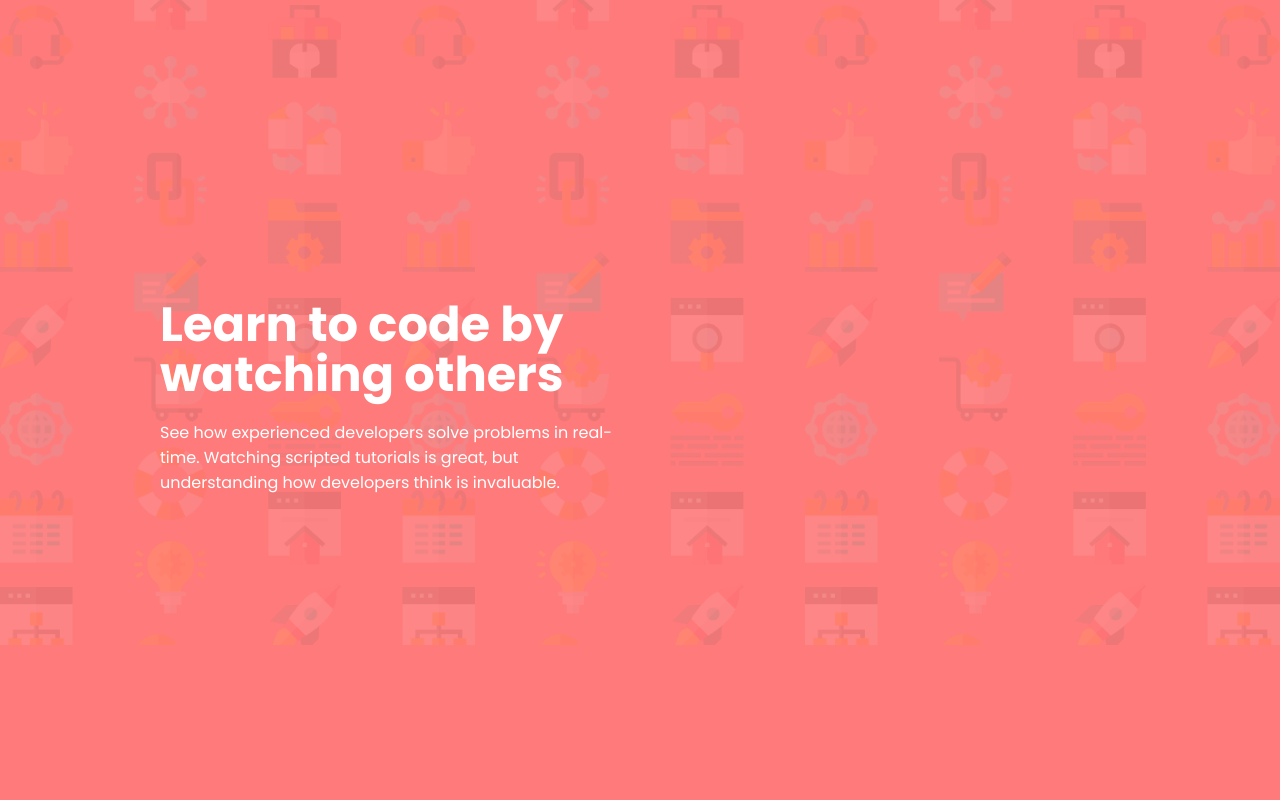
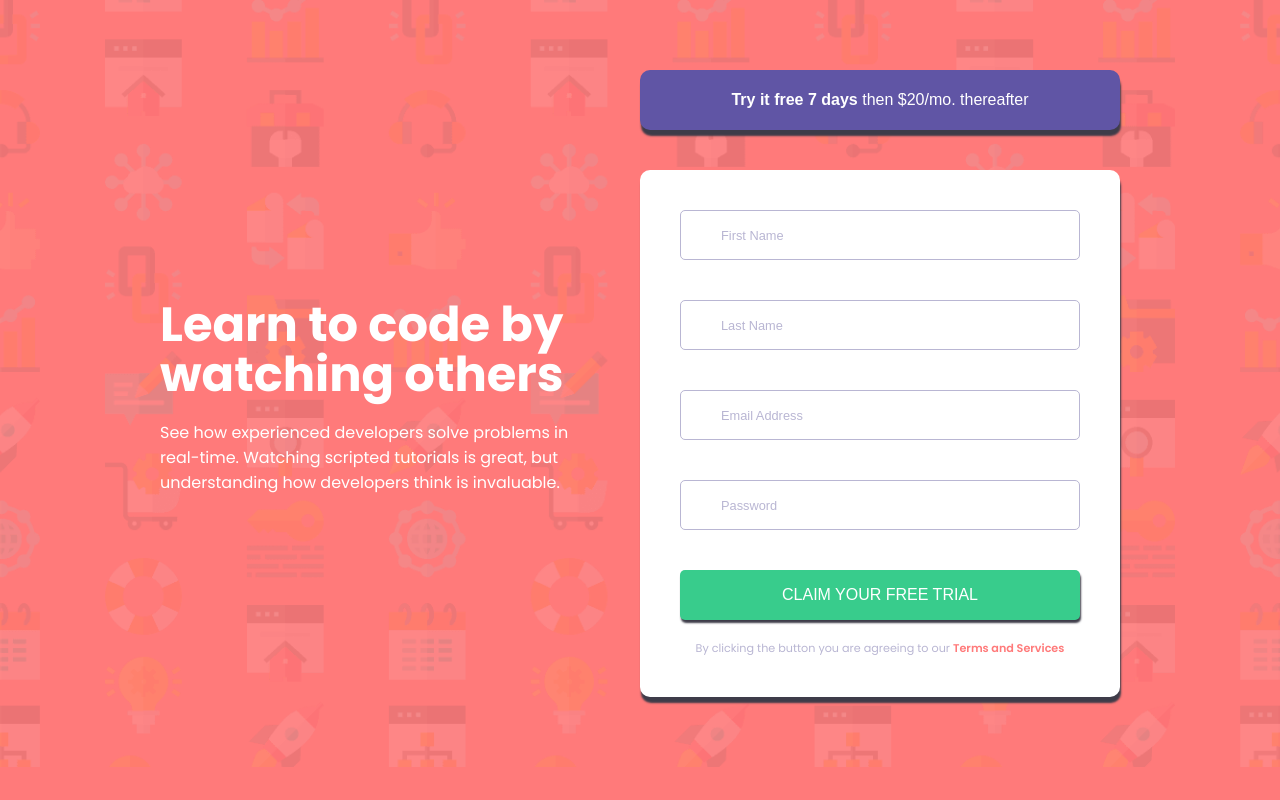
Before and after one commit to hosamelshazly92/intro-component-with-signup-form, a plain HTML site: page index.html in a window 1280 px wide. Drawn offline with Linux system fonts and the light colour scheme.

Commit message:
create right section

```diff
--- a/index.html
+++ b/index.html
@@ -28,7 +28,35 @@
             </div>
         </section>
 
-        <section class="right"></section>
+        <section class="right">
+            <button><strong>Try it free 7 days</strong> then $20/mo. thereafter</button>
+
+            <form>
+                <label id="first-label" for="first-name"></label>
+                <input id="first-name" class="first-name" type="text" name="first-name" placeholder="First Name">
+
+                <div class="hint"></div>
+
+                <label id="last-label" for="last-name"></label>
+                <input id="last-name" class="last-name" type="text" name="last-name" placeholder="Last Name">
+
+                <div class="hint"></div>
+
+                <label id="email-label" for="email"></label>
+                <input id="email" class="email" type="email" name="email" placeholder="Email Address">
+
+                <div class="hint"></div>
+
+                <label id="password-label" for="password"></label>
+                <input id="password" class="password" type="password" name="password" placeholder="Password">
+
+                <div class="hint"></div>
+
+                <input id="submit" class="submit" type="submit" value="CLAIM YOUR FREE TRIAL">
+
+                <p>By clicking the button you are agreeing to our <span class="span">Terms and Services</span></p>
+            </form>
+        </section>
     </main>
 
 </body></html>
--- a/stylesheet.scss
+++ b/stylesheet.scss
@@ -4,6 +4,7 @@ $Green: hsl(154, 59%, 51%);
 $Blue: hsl(248, 32%, 49%);
 $Dark-Blue: hsl(249, 10%, 26%);
 $Grayish-Blue: hsl(246, 25%, 77%);
+$White: #fff;
 
 //Typography
 $Font-size: 16px;
@@ -15,6 +16,24 @@ sans-serif;
     padding: 0;
     margin: 0;
     box-sizing: border-box;
+}
+
+%input {
+    width: 100%;
+    height: 50px;
+    border: 1px solid $Grayish-Blue;
+    border-radius: 5px;
+    padding-left: 40px;
+
+    &::placeholder {
+        font-size: 0.8rem;
+        color: $Grayish-Blue;
+    }
+}
+
+%hint {
+    width: 100%;
+    height: 40px;
 }
 
 body {
@@ -33,10 +52,11 @@ body {
         .left {
             float: left;
             width: 50%;
+            padding-right: 70px;
 
             .mid {
                 margin-top: 230px;
-                color: #fff;
+                color: $White;
 
                 h1 {
                     font-size: 3rem;
@@ -52,7 +72,70 @@ body {
 
         .right {
             float: right;
-            width: 100%;
+            width: 50%;
+            text-align: center;
+
+            button {
+                width: 100%;
+                height: 60px;
+                border: none;
+                border-radius: 10px;
+                background-color: $Blue;
+                color: $White;
+                font-size: 1rem;
+                box-shadow: 1px 6px 2px $Dark-Blue;
+            }
+
+            form {
+                width: 100%;
+                background-color: $White;
+                border-radius: 10px;
+                padding: 40px;
+                margin-top: 40px;
+                box-shadow: 1px 6px 2px $Dark-Blue;
+
+                .hint {
+                    @extend %hint;
+                }
+
+                .first-name {
+                    @extend %input;
+                }
+
+                .last-name {
+                    @extend %input;
+                }
+
+                .email {
+                    @extend %input;
+                }
+
+                .password {
+                    @extend %input;
+                }
+
+                .submit {
+                    @extend %input;
+                    border: none;
+                    background-color: $Green;
+                    color: $White;
+                    font-size: 1rem;
+                    font-weight: 500;
+                    padding: 0;
+                    box-shadow: 1px 3px 2px $Dark-Blue;
+                }
+
+                p {
+                    margin-top: 20px;
+                    font-size: 0.7rem;
+                    color: $Grayish-Blue;
+
+                    .span {
+                        color: $Red;
+                        font-weight: 600;
+                    }
+                }
+            }
         }
     }
 }
```
Also changed, not shown: compiled.css, 1 other file.
